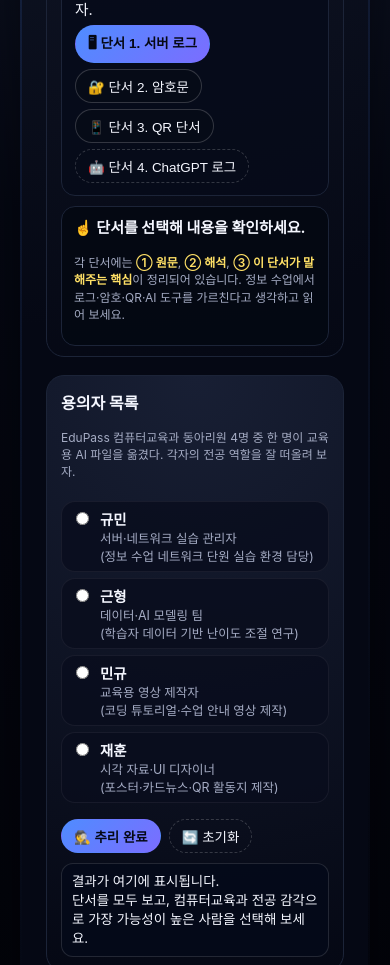
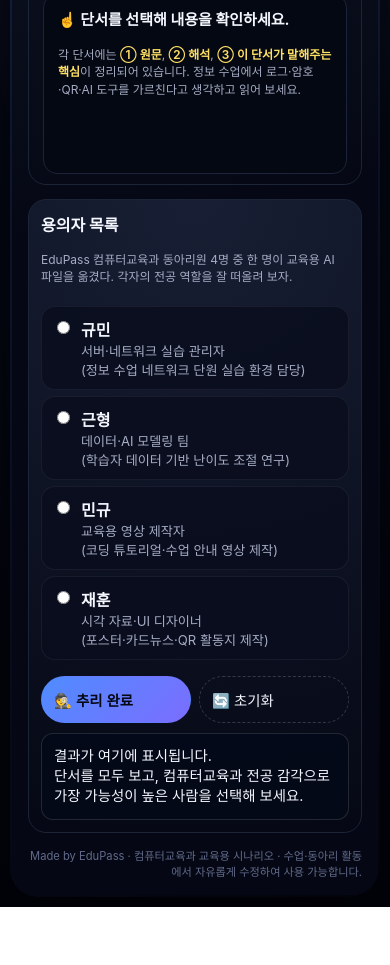
Before and after one commit to Han-Cheong/edupass, a plain HTML site: page index.html in a window 390 px wide. Shown: the part 815-1780 px from the top of the page. After the commit the page ends 1722 px from the top, so only its background shows below. Drawn offline with Linux system fonts and the light colour scheme.

Commit message:
Add files via upload

```diff
--- a/index.html
+++ b/index.html
@@ -372,6 +372,81 @@
       font-size: 0.7rem;
       color: #616a8a;
     }
+
+    /* -------------------------------------
+       📱 모바일 최적화 (max-width: 600px)
+    ------------------------------------- */
+    @media (max-width: 600px) {
+
+      body {
+        padding: 10px;
+      }
+
+      .game-root {
+        padding: 16px;
+        gap: 14px;
+      }
+
+      h1 {
+        font-size: 1.25rem;
+      }
+
+      .subtitle {
+        font-size: 0.85rem;
+      }
+
+      .story-box {
+        padding: 14px;
+        font-size: 0.9rem;
+      }
+
+      .clue-buttons .btn {
+        flex: 1 1 48%;
+        justify-content: center;
+        padding: 10px 0;
+        font-size: 0.85rem;
+      }
+
+      .clue-output {
+        min-height: 180px;
+        font-size: 0.88rem;
+        padding: 14px;
+      }
+
+      .code-block {
+        font-size: 0.75rem;
+        padding: 10px;
+        overflow-x: auto;
+      }
+
+      .side-panel {
+        padding: 12px;
+        font-size: 0.9rem;
+      }
+
+      .suspect-item {
+        padding: 10px;
+      }
+
+      .suspect-name {
+        font-size: 1rem;
+      }
+
+      .suspect-role {
+        font-size: 0.82rem;
+      }
+
+      .btn-row button {
+        flex: 1;
+        padding: 12px;
+        font-size: 0.9rem;
+      }
+
+      #result-box {
+        padding: 12px;
+        font-size: 0.9rem;
+      }
+    }
   </style>
 </head>
 <body>
@@ -379,7 +454,7 @@
 <div class="game-shell">
   <div class="game-root">
 
-    <!-- LEFT -->
+    <!-- LEFT: 스토리 & 단서 -->
     <section class="layout-main">
       <header>
         <h1>
@@ -410,8 +485,8 @@
         </p>
         <p>
           그런데, 공개 수업을 <span class="highlight">하루 앞둔 밤</span>,
-          서버에 있던 <code>ai_core.py</code>가 spooling된 로그만 남기고
-          spooling된 후처럼 spooling 로그만 남기고 spooling된 후처럼 사라져 버렸다.
+          서버에 있던 <code>ai_core.py</code>가 로그 몇 줄만 남기고 spooling된 것처럼
+          <span class="highlight"> spooling 로그만 남기고 spooling된 것처럼</span> 사라져 버렸다.
         </p>
         <p>
           최근 EduPass 안에서는
@@ -442,7 +517,7 @@
       </div>
     </section>
 
-    <!-- RIGHT -->
+    <!-- RIGHT: 용의자 & 결과 -->
     <aside class="side-panel">
       <h2>용의자 목록</h2>
       <p class="hint-text">
@@ -559,8 +634,8 @@
         </div>
 
         <ul class="clue-list">
-          <li>고정 IP 표에 따르면 <strong>192.168.0.24 = 규민(서버 관리자)</strong></li>
-          <li>교육용 AI 핵심 파일 <code>ai_core.py</code>가 이동된 시각(10:34)의 접속 IP도 192.168.0.24</li>
+          <li>규민의 고정 IP는 <strong>192.168.0.24</strong>임이 로그 상단에 명시됨</li>
+          <li>교육용 AI 파일 <code>ai_core.py</code>가 이동된 시각(10:34)의 접속 IP도 192.168.0.24</li>
           <li>그 직전(10:33)에 <code>sudo</code> 명령으로 루트 권한을 활성화한 흔적이 있다.</li>
           <li>근형·민규·재훈은 일반 사용자로, 파일 이동·숨김 관련 기록이 전혀 없다.</li>
         </ul>
```
